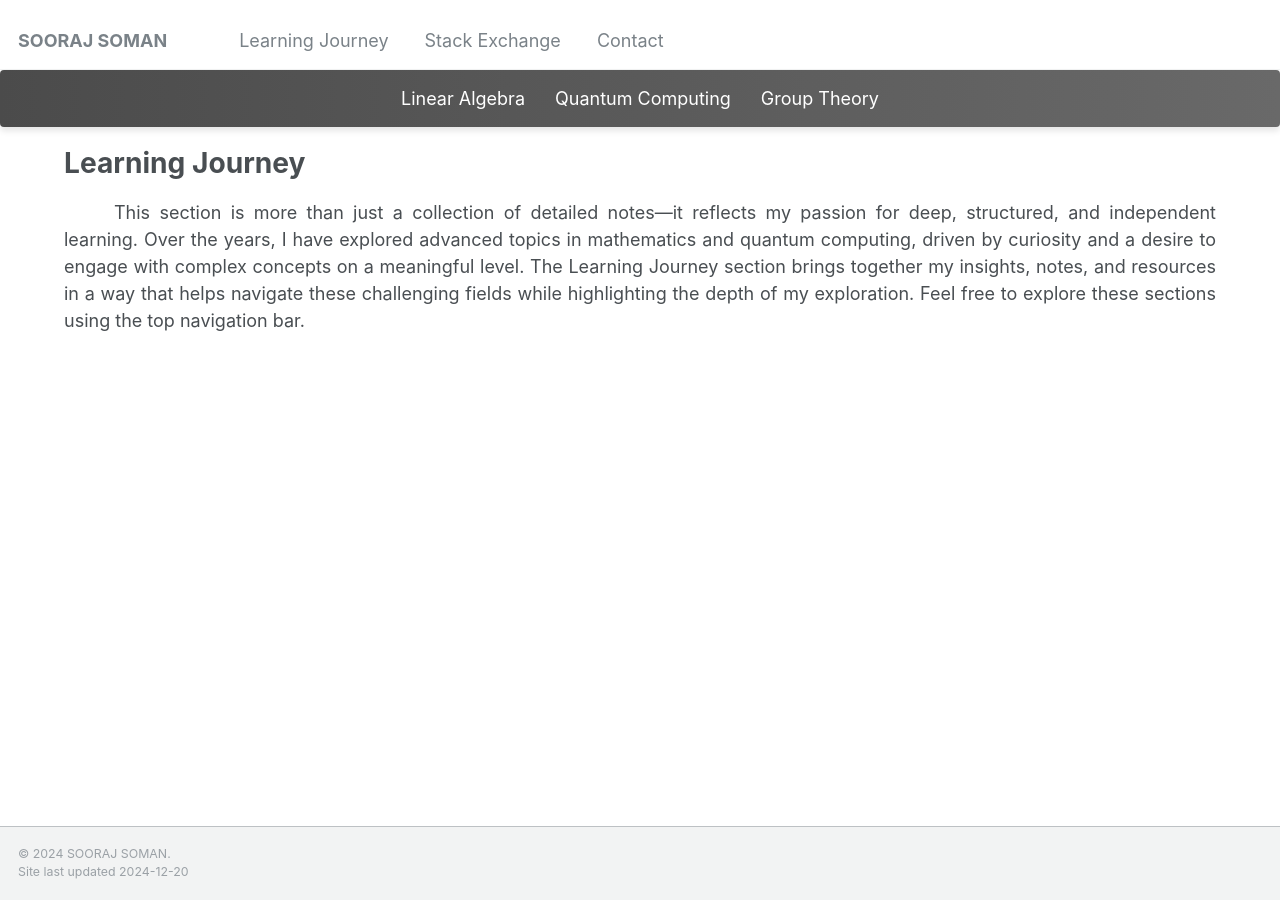
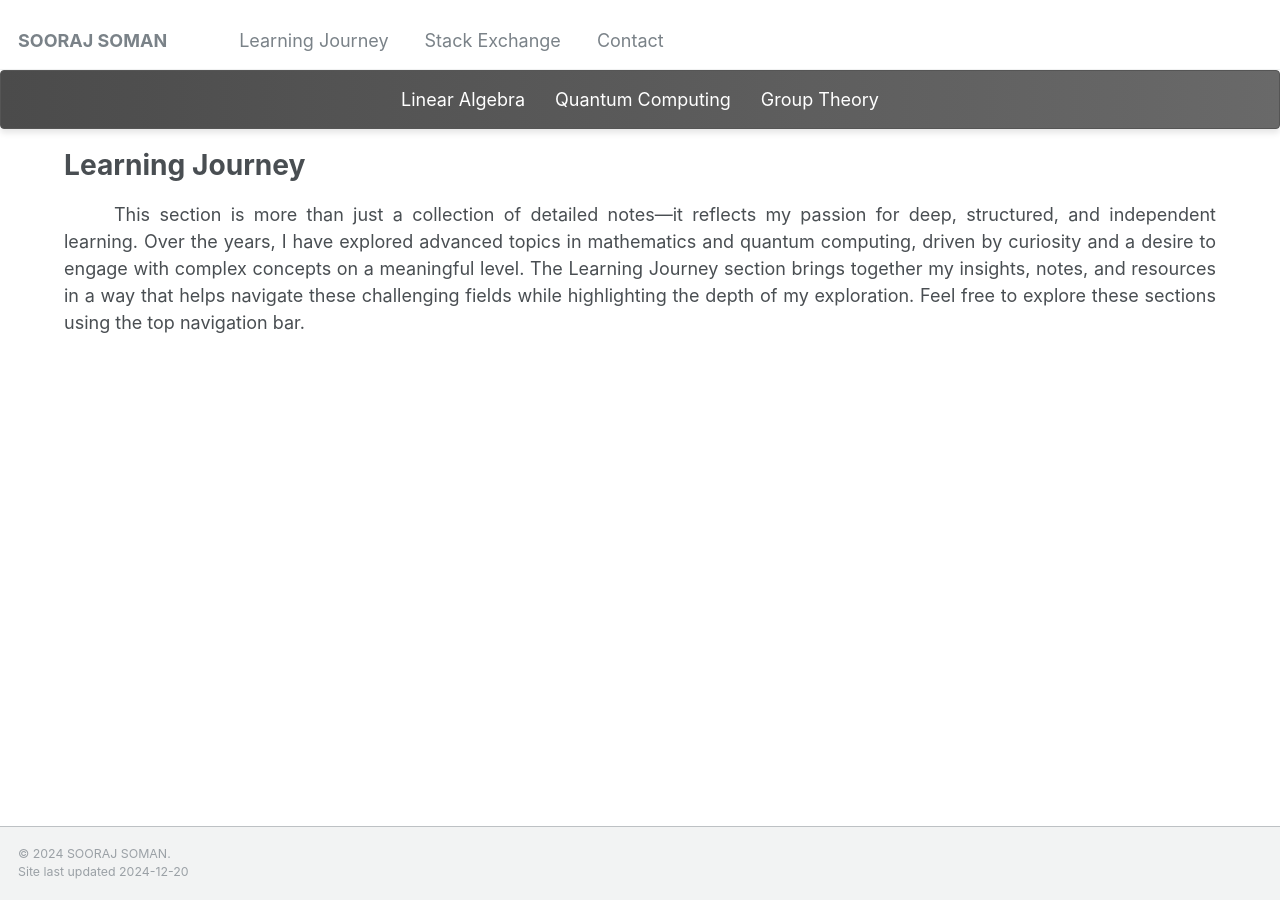
Before and after one commit to soorajss1729/soorajss1729.github.io, a Jekyll site: the page built from _learning/learning.md, in a window 1280 px wide. Built offline with Jekyll 4.4.1, drawn with Linux system fonts in a browser that asks for light colours.

Commit message:
Update main.scss

```diff
--- a/assets/css/main.scss
+++ b/assets/css/main.scss
@@ -87,6 +87,8 @@
   padding: 10px 0; /* Top and bottom padding */
   margin-bottom: 20px; /* Space below the bar */
   border-radius: 4px;
+  border: 1px solid #555555;
+  font-weight: 500;
 
   position: sticky; /* Sticks when you scroll down */
   top: 65px; /* Adjust based on the height of the main navigation bar */
```
